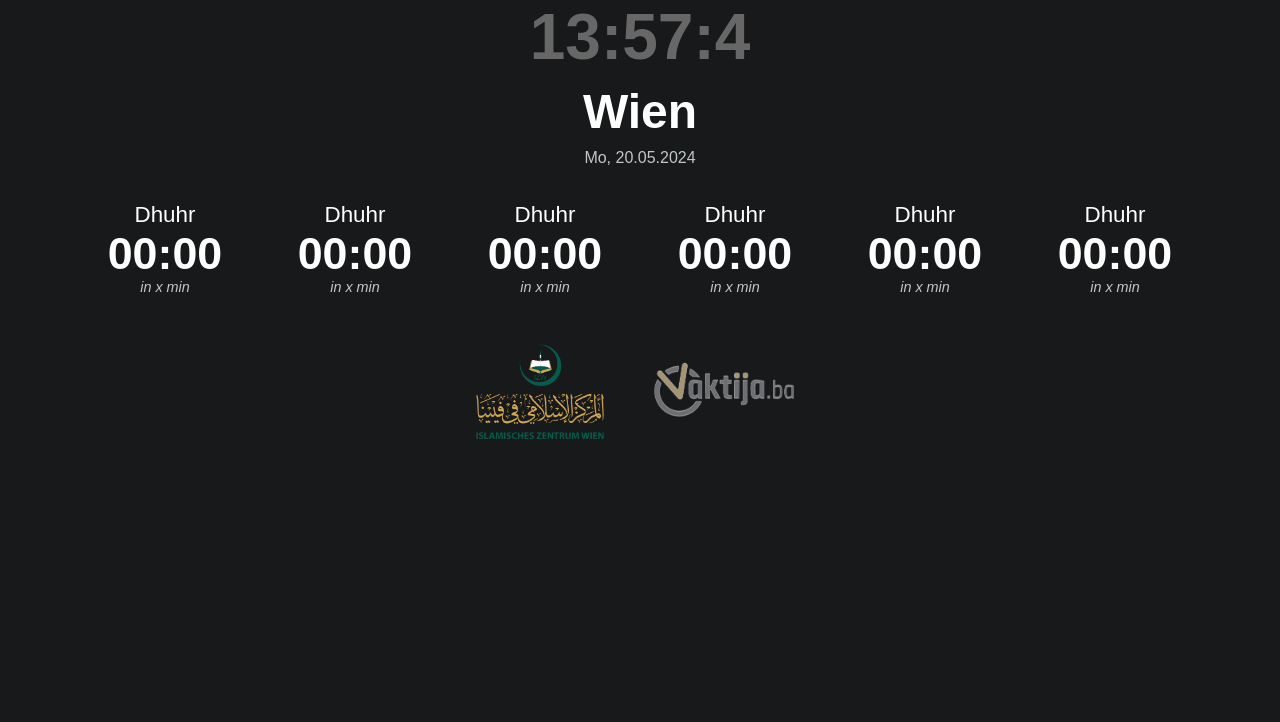
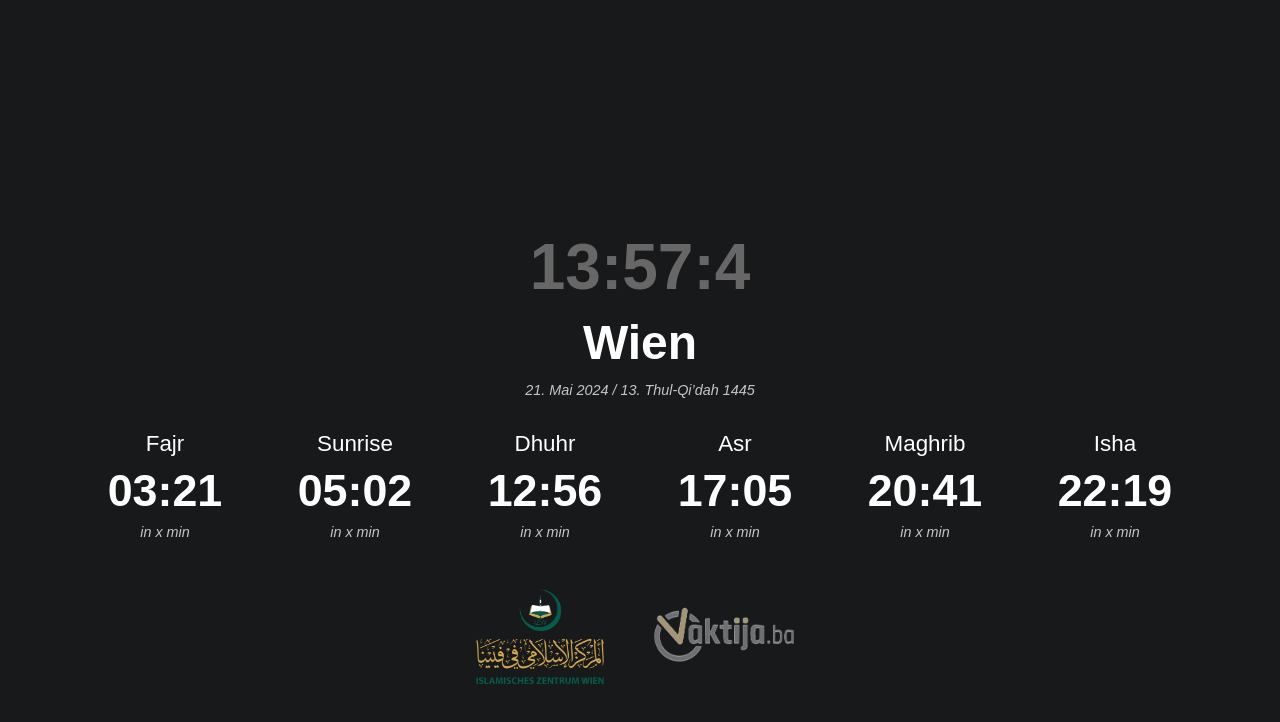
Before and after one commit to vheldic/prayertimes, a React (Create React App) app: page / in a window 1280 px wide. Shown: the top 722 px of the page. Built offline with nearby package versions, Linux system fonts and the light colour scheme.

Commit message:
implemented fetching

```diff
--- a/src/App.css
+++ b/src/App.css
@@ -1,6 +1,7 @@
 .App {
   margin: 0 auto;
   padding: 0 10px;
+  padding-top: 230px;
   color: var(--color-font-primary);
 }
 
--- /dev/null
+++ b/src/api/getData.js
@@ -0,0 +1,28 @@
+import data from "../data/data.json"
+
+export async function getPrayertimes(city_id, dayofyear) {
+    const cityData = data.prayerTimes[city_id-1]
+
+    return {
+        city_name: cityData.city_name,
+        date: [
+            formatDate(cityData.days[dayofyear-1].date[0]),
+            cityData.days[dayofyear-1].date[1]
+        ],
+        times: cityData.days[dayofyear-1].times,
+        prayerNames: getAllPrayerNames()
+    }
+}
+
+function formatDate(str) {
+    const monthNum = str.slice(str.indexOf("-") + 1, str.lastIndexOf("-"))
+    const monthStr = data.months[monthNum - 1]
+    const day = str.slice(str.lastIndexOf("-") + 1, str.length);
+    const year = str.slice(0, str.indexOf("-"));
+    const formatedDate = day + ". " + monthStr + " " + year;
+    return formatedDate;
+}
+
+function getAllPrayerNames() {
+    return data.prayerNames;
+}
--- a/src/components/Location.css
+++ b/src/components/Location.css
@@ -5,9 +5,12 @@
 .city {
   font-size: 3em;
   font-weight: 600;
+  line-height: 1.2;
   margin: 10px 0;
 }
 
 .date {
+  font-style: italic;
+  font-size: 0.9em;
   color: var(--color-font-secondary);
 }
--- a/src/components/Location.js
+++ b/src/components/Location.js
@@ -1,13 +1,14 @@
 import "./Location.css";
 
-function Location() {
-  const location = "Wien";
-  const date = "Mo, 20.05.2024";
-
+function Location({location, date, hijri}) {
   return (
     <div className="location">
       <h1 className="city">{location}</h1>
-      <p className="date">{date}</p>
+      {
+        date !== undefined || hijri !== undefined
+        ?<p className="date">{date + " / " + hijri}</p>
+        :<div/>
+      }
     </div>
   );
 }
--- a/src/components/Main.js
+++ b/src/components/Main.js
@@ -1,52 +1,45 @@
-import { Container, Row, Col } from "react-bootstrap";
-
+import { useState, useEffect } from "react";
 import "./Main.css";
+import { getPrayertimes } from "../api/getData.js"
 import Counter from "./Counter.js";
 import Location from "./Location.js";
 import PrayerTime from "./PrayerTime.js";
 
-const data = [1, 2, 3, 4, 5, 6];
+function Main() {
+  const currentDay = getCurrentDay();
+  const [city_id, setLocation] = useState(17);
+  const [data, setData] = useState(null);
 
-function Main() {
+  useEffect(() => {
+    getPrayertimes(city_id, currentDay).then((res) => {
+      setData(res)
+    })
+  }, [city_id, currentDay]);
+
+  function getCurrentDay() {
+    const now = new Date();
+    const start = new Date(now.getFullYear(), 0, 0);
+    const diff = (now - start) + ((start.getTimezoneOffset() - now.getTimezoneOffset()) * 60 * 1000);
+    const oneDay = 1000 * 60 * 60 * 24;
+    const day = Math.floor(diff / oneDay);
+    return day;
+  }
+
   return (
-    <Container>
+    <>
       <Counter />
-      <Location />
-      <Row>
-        <Col>
-          <div className="prayerTimes">
-            {data.map(() => (
-              <PrayerTime />
-            ))}
-          </div>
-        </Col>
-      </Row>
-    </Container>
+      <Location
+        location={data?.city_name}
+        date={data?.date[0]}
+        hijri={data?.date[1]}
+      />
+      <div className="prayerTimes">
+        {data?.times.map((value, index) => (
+          <PrayerTime key={index} name={data.prayerNames[index]} time={value}/>
+        ))}
+      </div>
+    </>
   );
 }
 
 export default Main;
-
-// const app = Vue.createApp({
-//   data() {
-//       return {
-//           title: "Prayer times project",
-//           locations: [],
-//           data: [],
-//       }
-//   },
-//   methods: {
-//       async search() {
-//           const res = await fetch("https://api.vaktija.ba/vaktija/v1/lokacije")
-//               .catch((err) => {
-//                   throw Error("Error while fetching data - " + err);
-//               });
-
-//           this.data = await res.json();
-//           console.log(this.data)
-
-//           console.log(locations)
-//       },
-//   }
-// });
-// app.mount("#app")
--- a/src/components/PrayerTime.css
+++ b/src/components/PrayerTime.css
@@ -12,6 +12,7 @@
 
 .prayerTimeTime {
   margin-bottom: 0;
+  line-height: 1.5;
   font-size: 2.8em;
   font-weight: 600;
 }
--- a/src/components/PrayerTime.js
+++ b/src/components/PrayerTime.js
@@ -1,10 +1,10 @@
 import "./PrayerTime.css";
 
-function PrayerTime() {
+function PrayerTime({name, time}) {
   return (
     <div className="prayerTime">
-      <h2 className="prayerName">Dhuhr</h2>
-      <p className="prayerTimeTime">00:00</p>
+      <h2 className="prayerName">{name}</h2>
+      <p className="prayerTimeTime">{time}</p>
       <p className="prayerRemainingTime">in x min</p>
     </div>
   );
```
